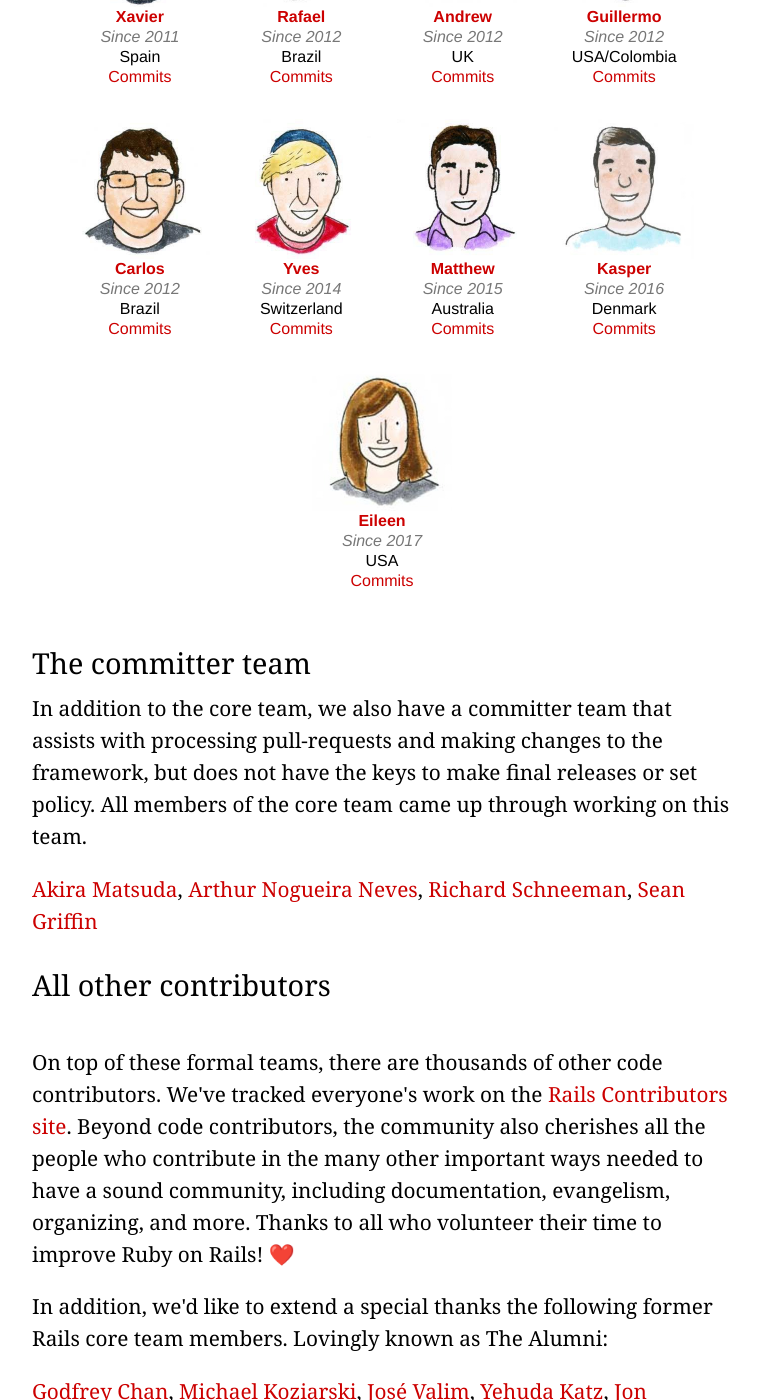
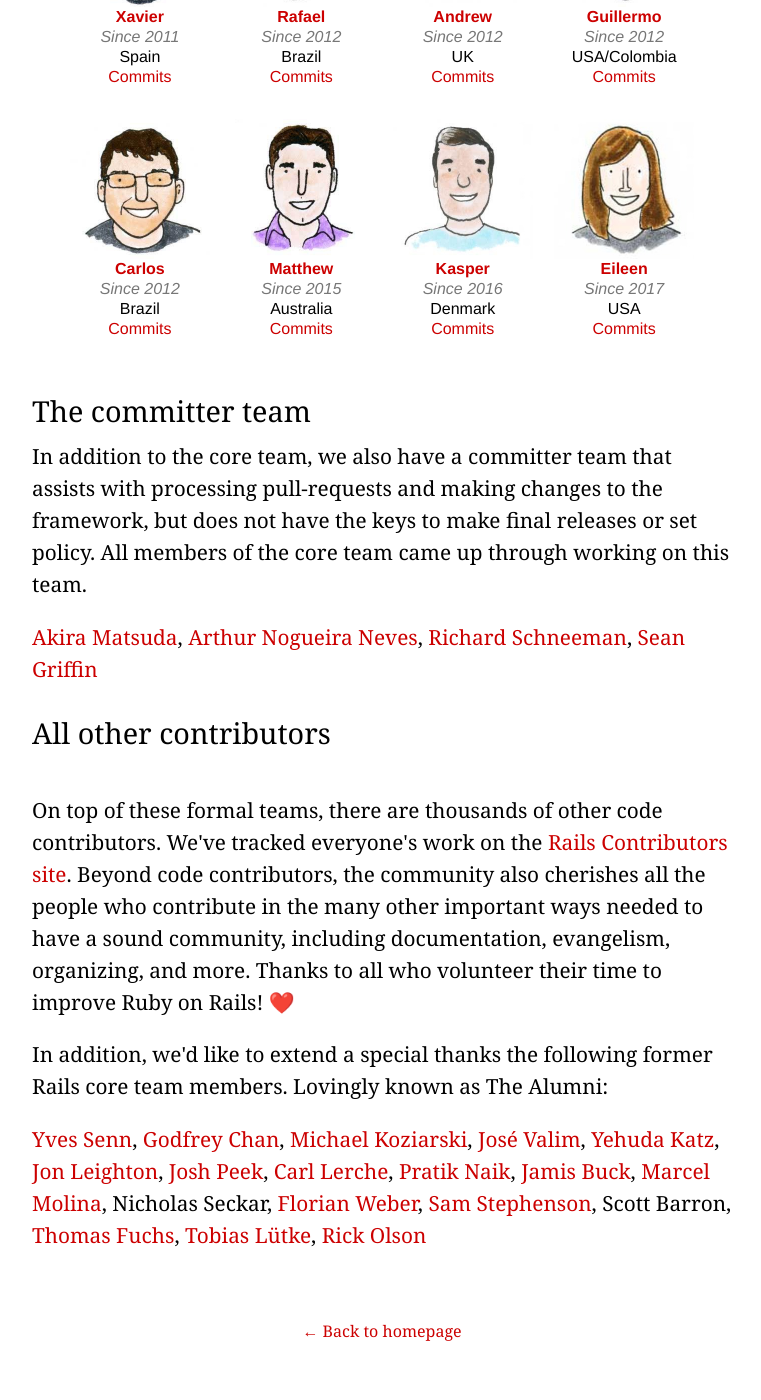
Before and after one commit to rails/homepage, a Jekyll site: the page built from community.html, in a window 1280 px wide and 1400 px high, scrolled down 1192 px. Shown: the whole window, without its empty margins (258-1019 px from the left). Built offline with Jekyll 4.4.1, drawn with Linux system fonts in a browser that asks for light colours.

Commit message:
It's been a great ride!
Move myself to The Alumni.

```diff
--- a/community.html
+++ b/community.html
@@ -139,19 +139,6 @@
         </div>
 
         <div class="person">
-          <a href="https://twitter.com/yves_senn" target="_blank">
-            <figure class="contributor yves">
-              <p><strong>Yves</strong><br>
-              <em>Since 2014</em></p>
-            </figure>
-          </a>
-          <p class="meta">
-            Switzerland<br>
-            <a href="http://contributors.rubyonrails.org/contributors/yves-senn/commits" target="_blank">Commits</a>
-          </p>
-        </div>
-
-        <div class="person">
           <a href="https://twitter.com/_matthewd" target="_blank">
             <figure class="contributor matthew">
               <p><strong>Matthew</strong><br>
@@ -204,5 +191,5 @@
 
       <p id="alumni">In addition, we'd like to extend a special thanks the following former Rails core team members. Lovingly known as The Alumni:</p>
 
-      <p><a href="https://twitter.com/chancancode">Godfrey Chan</a>, <a href="https://twitter.com/nzkoz">Michael Koziarski</a>, <a href="https://twitter.com/josevalim">José Valim</a>, <a href="https://twitter.com/wycats">Yehuda Katz</a>, <a href="https://twitter.com/jonleighton">Jon Leighton</a>, <a href="https://twitter.com/joshpeek">Josh Peek</a>, <a href="https://twitter.com/carllerche">Carl Lerche</a>, <a href="https://twitter.com/lifo">Pratik Naik</a>, <a href="https://twitter.com/jamis">Jamis Buck</a>, <a href="https://twitter.com/noradio">Marcel Molina</a>, Nicholas Seckar, <a href="https://twitter.com/csshsh">Florian Weber</a>, <a href="https://twitter.com/sstephenson">Sam Stephenson</a>, Scott Barron, <a href="https://twitter.com/thomasfuchs">Thomas Fuchs</a>, <a href="https://twitter.com/tobi">Tobias Lütke</a>, <a href="https://twitter.com/technoweenie">Rick Olson</a></p>
+      <p><a href="https://twitter.com/yves_senn">Yves Senn</a>, <a href="https://twitter.com/chancancode">Godfrey Chan</a>, <a href="https://twitter.com/nzkoz">Michael Koziarski</a>, <a href="https://twitter.com/josevalim">José Valim</a>, <a href="https://twitter.com/wycats">Yehuda Katz</a>, <a href="https://twitter.com/jonleighton">Jon Leighton</a>, <a href="https://twitter.com/joshpeek">Josh Peek</a>, <a href="https://twitter.com/carllerche">Carl Lerche</a>, <a href="https://twitter.com/lifo">Pratik Naik</a>, <a href="https://twitter.com/jamis">Jamis Buck</a>, <a href="https://twitter.com/noradio">Marcel Molina</a>, Nicholas Seckar, <a href="https://twitter.com/csshsh">Florian Weber</a>, <a href="https://twitter.com/sstephenson">Sam Stephenson</a>, Scott Barron, <a href="https://twitter.com/thomasfuchs">Thomas Fuchs</a>, <a href="https://twitter.com/tobi">Tobias Lütke</a>, <a href="https://twitter.com/technoweenie">Rick Olson</a></p>
     </section>
```
